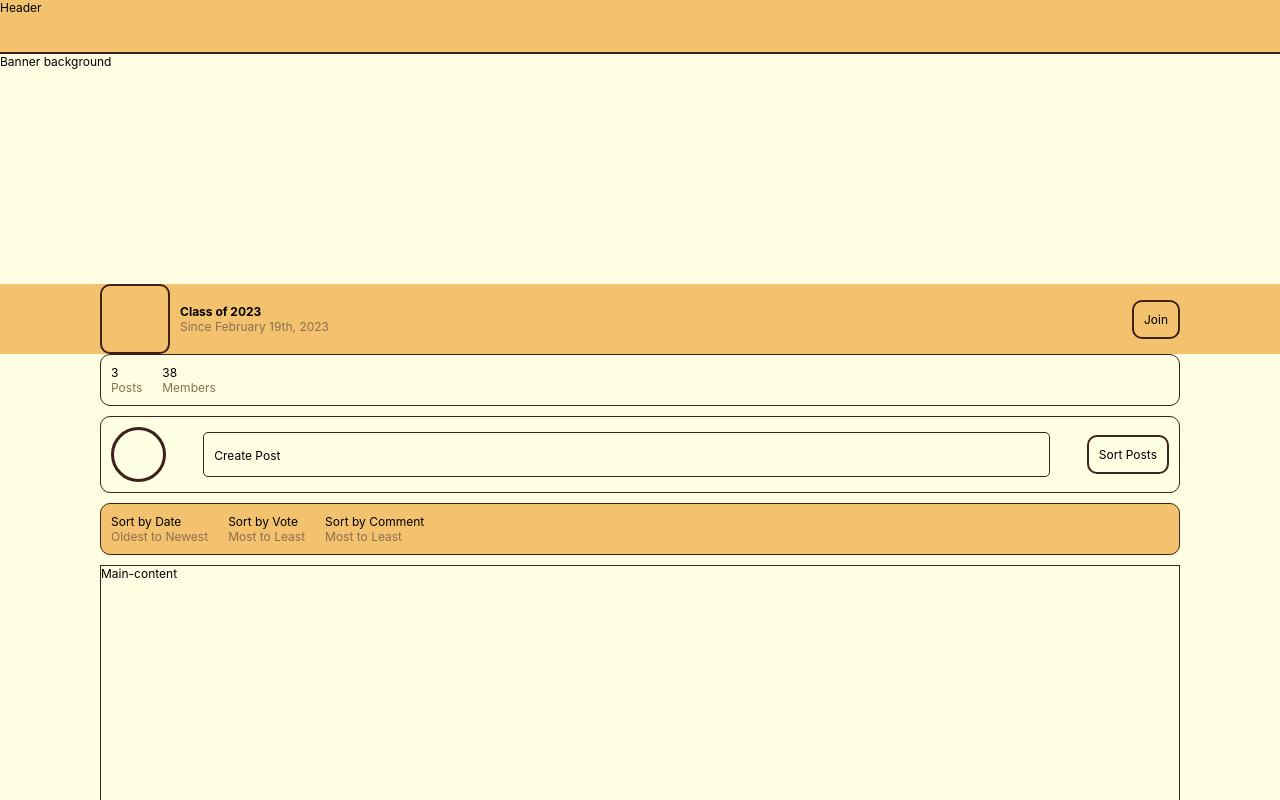
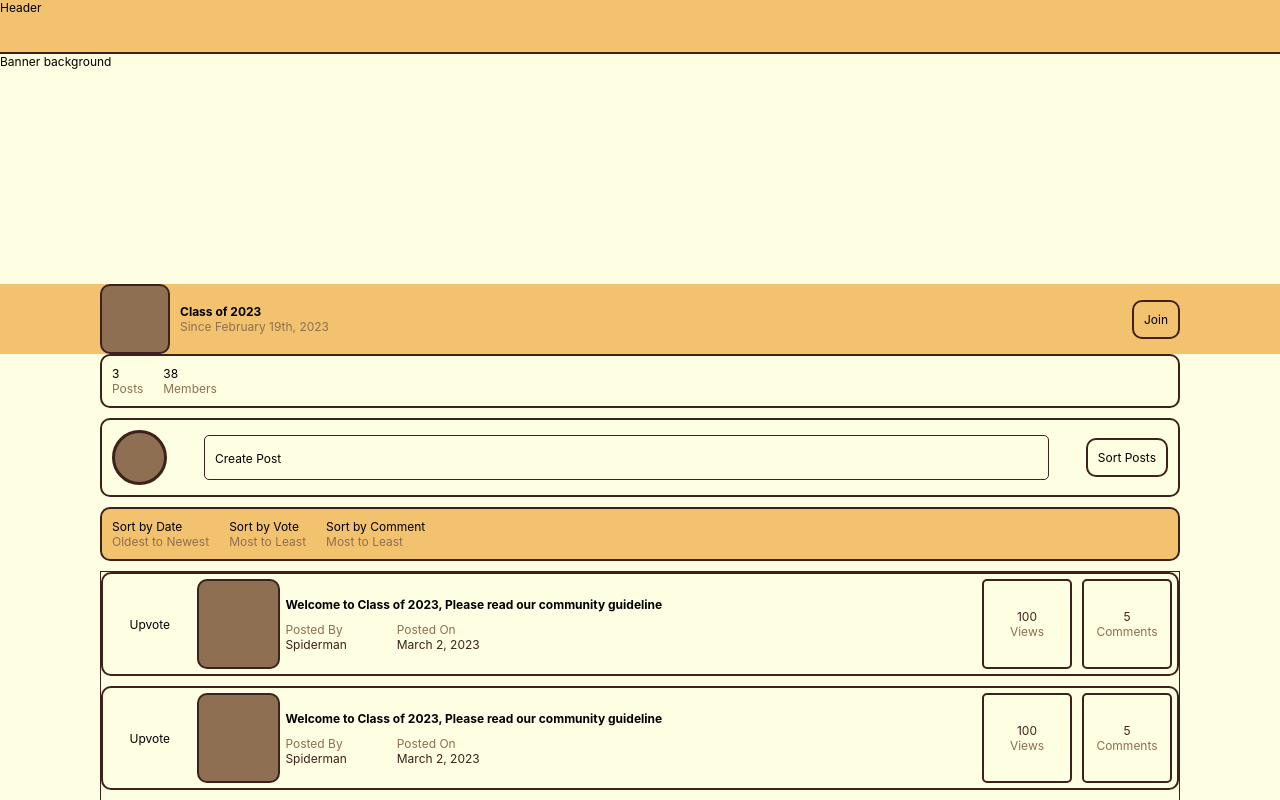
Before and after one commit to ilhanbae/TriFora, a React (Create React App) app: page / in a window 1280 px wide. Shown: the top 800 px of the page. Built offline with nearby package versions, Linux system fonts and the light colour scheme.

Commit message:
Componentize community page #61

```diff
--- a/src/Component/Community.css
+++ b/src/Component/Community.css
@@ -20,12 +20,22 @@
   display: block;
   color: var(--french-bistre);
 }
+.active-text {
+  display: block;
+  color: var(--bistre);
+}
 
 .header {
   position: sticky;
   top: 0;
 }
 
+/* Generic Buttons */
+.button {
+  border: 2px solid var(--bistre);
+  border-radius: 10px;
+  padding: 10px;
+}
 
 /* Container */
 .community {
@@ -62,16 +72,16 @@
   align-items: center;
   flex-direction: row;
 }
-.banner-content > .community-avatar {
+.banner-content .community-avatar {
   margin-left: 100px;
   margin-right: 10px;
   width: 70px;
   height: 70px;
   border: 2px solid var(--bistre);
-  background-color: var(--yellow-apricot);
+  background-color: var(--french-bistre);
   border-radius: 10px;
 }
-.banner-content > .community-info {
+.banner-content .community-info {
   /* border: 1px solid var(--bistre); */
   width: 370px;
 }
@@ -93,31 +103,32 @@
 
 /* Community Stat */
 .community-stats {
-  border: 1px solid var(--bistre);
+  border: 2px solid var(--bistre);
   border-radius: 10px;
   display: flex;
   align-items: center;
 }
 .community-stats-tab {
-  padding: 10px;
+  margin: 10px;
 }
 
-/* Search-Sort Box*/
-.search-sort-box {
-  border: 1px solid var(--bistre);
+/* Create-Sort Box*/
+.create-sort-box {
+  border: 2px solid var(--bistre);
   border-radius: 10px;
   display: flex;
   align-items: center;
   padding: 10px;
 }
-.user-profile {
+.user-avatar {
   margin-right: auto;
   width: 55px;
   height: 55px;
   border-radius: 55px;
   border: 3px solid var(--bistre);
+  background-color: var(--french-bistre);
 }
-.search-box {
+.create-box {
   width: 80%;
   height: 45px;
   padding-left: 10px;
@@ -135,7 +146,7 @@
 /* Sort Options Box */
 .sort-option-box {
   background-color: var(--yellow-apricot);
-  border: 1px solid var(--bistre);
+  border: 2px solid var(--bistre);
   border-radius: 10px;
   display: flex;
   align-items: center;
@@ -150,6 +161,70 @@
   background-color: var(--light-yellow);
   border: 1px solid var(--bistre);
   height: 800px;
+  display: flex;
+  flex-direction: column;
+  gap: 10px;
+}
+
+/* Community Post */
+.community-post {
+  background-color: var(--light-yellow);
+  border: 2px solid var(--bistre);
+  border-radius: 10px;
+  display: flex;
+  padding: 5px;
+  gap: 5px
+}
+.community-post .post-upvote-btn {
+  width: 90px;
+  height: 90px;
+  display: grid;
+  place-items: center;
+
+}
+.community-post .post-summary {
+  width: 745px;
+  display: flex;
+  flex-direction: column;
+  gap: 10px;
+  justify-content: center;
+}
+.community-post .post-thumbnail {
+  width: 90px;
+  height: 90px;
+  border: 2px solid var(--bistre);
+  background-color: var(--french-bistre);
+  border-radius: 10px;
+}
+.community-post .post-author-date {
+  display: flex;
+  flex-direction: row;
+  width: 210px;
+  gap: 50px;
+}
+.community-post .post-views-comments {
+  margin-left: auto;
+  display: flex;
+  gap: 10px;
+}
+
+.community-post .post-views {
+  width: 90px;
+  height: 90px;
+  border: 2px solid var(--bistre);
+  border-radius: 5px;
+  display: grid;
+  place-items: center;
+  align-content: center;
+}
+.community-post .post-comments {
+  width: 90px;
+  height: 90px;
+  border: 2px solid var(--bistre);
+  border-radius: 5px;
+  display: grid;
+  place-items: center;
+  align-content: center;
 }
 
 /* Footer */
--- a/src/Component/Community.jsx
+++ b/src/Component/Community.jsx
@@ -1,35 +1,38 @@
 import React, { Component } from "react";
 import "./Community.css";
 
-export default class Community extends Component {
-  render() {
-    return <div className="community">
-      {/* Header */}
-      <div className="header">
-        Header
-      </div>
+// Components placeholder
+// They'll be implemented as seperate component
+const Header = () => {
+  return (
+    <div className="header">Header</div>
+  );
+};
 
-      {/* Banner */}
+const Footer = () => {
+  return (
+    <div className="footer">Footer</div>
+  )
+}
+
+const Banner = () => {
+  return (
     <div className="banner">
-        <div className="banner-background">
-          Banner background
-        </div>
+      <div className="banner-background">Banner background</div>
       <div className="banner-content">
-          <div className="community-avatar">
-          </div>
+        <div className="community-avatar"></div>
         <div className="community-info">
           <h2>Class of 2023</h2>
           <span className="inactive-text">Since February 19th, 2023</span>
         </div>
-          <div className="join-button">
-            Join
+        <div className="join-button">Join</div>
       </div>
     </div>
-      </div>
+  );
+};
 
-      {/* Main Container */}
-      <div className="main-container">
-        {/* Community Stats */}
+const CommunityStats = () => {
+  return (
     <div className="community-stats">
       <div className="community-stats-tab">
         <p>3</p>
@@ -40,19 +43,21 @@ export default class Community extends Component {
         <span className="inactive-text">Members</span>
       </div>
     </div>
+  );
+};
 
-        {/* Search-Sort Box */}
-        <div className="search-sort-box">
-          <div className="user-profile"></div>
-          <div className="search-box">
-            Create Post
+const CreateSortBox = () => {
+  return (
+    <div className="create-sort-box">
+      <div className="user-avatar"></div>
+      <div className="create-box">Create Post</div>
+      <div className="sort-button">Sort Posts</div>
     </div>
-          <div className="sort-button">
-            Sort Posts
-          </div>
-        </div>
+  );
+};
 
-        {/* Sort Options Box */}
+const SortOptionBox = () => {
+  return (
     <div className="sort-option-box">
     <div className="sort-option">
       <p>Sort by Date</p>
@@ -67,18 +72,74 @@ export default class Community extends Component {
       <span className="inactive-text">Most to Least</span>
     </div>
   </div>
+  )
+}
+
+const CommunityPost = () => {
+  return(
+    <div className="community-post">
+      <div className="post-upvote-btn">Upvote</div>
+      <div className="post-thumbnail"></div>
+      <div className="post-summary">
+        <h3>Welcome to Class of 2023, Please read our community guideline</h3>
+        <div className="post-author-date">
+          <div className="post-author">
+            <span className="inactive-text">Posted By</span>
+            <span className="active-text">Spiderman</span>
+          </div>
+          <div className="post-date">
+            <span className="inactive-text">Posted On</span>
+            <span className="active-text">March 2, 2023</span>
+          </div>
+        </div>
+      </div>
+      <div className="post-views-comments">
+        <div className="post-views">
+          <span className="active-text">100</span>
+          <span className="inactive-text">Views</span>
+        </div>
+        <div className="post-comments">
+          <span className="active-text">5</span>
+          <span className="inactive-text">Comments</span>
+        </div>
+      </div>
+    </div>
+  )
+}
+
+export default class Community extends Component {
+  render() {
+    return (
+      <div className="community">
+        {/* Header */}
+        <Header />
+
+        {/* Banner */}
+        <Banner />
+
+        {/* Main Container */}
+        <div className="main-container">
+          {/* Community Stats */}
+          <CommunityStats />
+
+          {/* Create-Sort Box */}
+          <CreateSortBox />
+
+          {/* Sort Option Box */}
+          <SortOptionBox />
 
           {/* Main Content */}
           <div className="main-content">
-          Main-content
+            <CommunityPost />
+            <CommunityPost />
+            <CommunityPost />
+            <CommunityPost />
             </div>
         </div>
 
         {/* Footer */}
-      <div className="footer">
-        Footer
+        <Footer />
       </div>
-
-    </div>;
+    );
   }
 }
```
Lines whose indentation alone changed are shown as unchanged.
